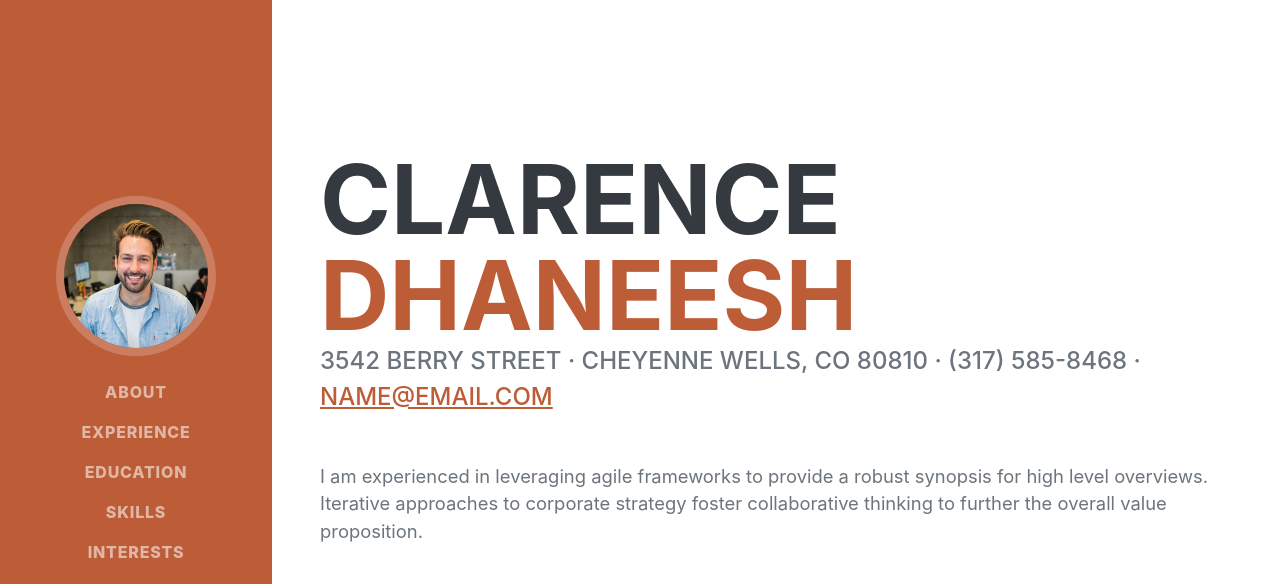
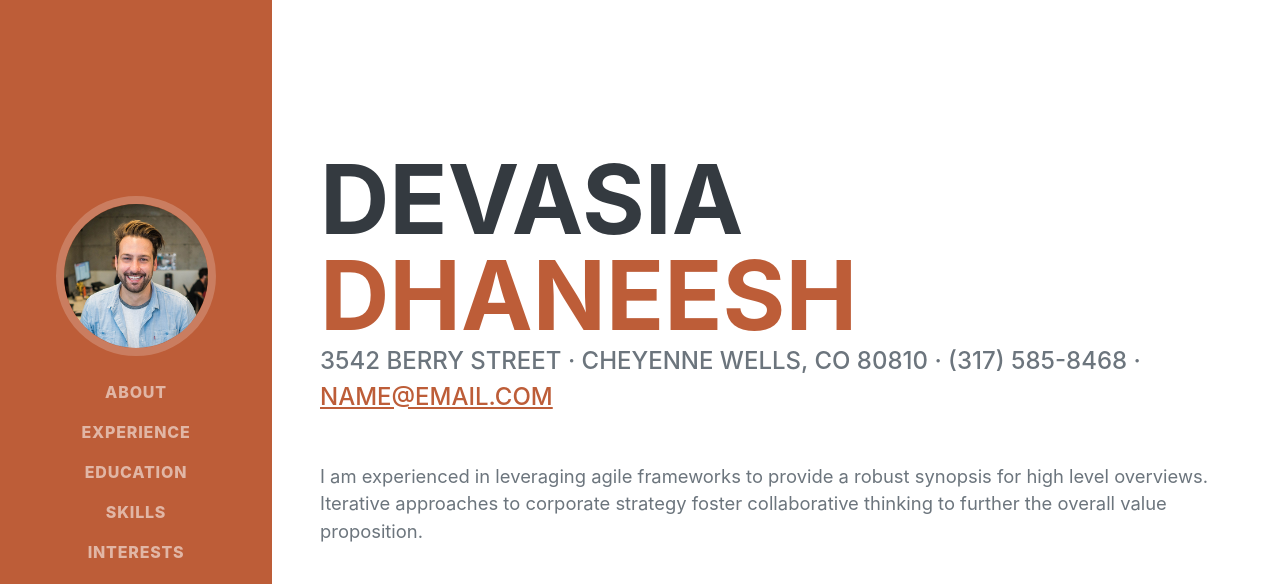
Before and after one commit to dhaneesh/poc-aws, a plain HTML site: page index.html in a window 1280 px wide. Shown: the top 584 px of the page. Drawn offline with nearby package versions, Linux system fonts and the light colour scheme; a web font is replaced by a local one.

Commit message:
Update index.html

```diff
--- a/index.html
+++ b/index.html
@@ -40,7 +40,7 @@
             <section class="resume-section" id="about">
                 <div class="resume-section-content">
                     <h1 class="mb-0">
-                        Clarence
+                        Devasia
                         <span class="text-primary">Dhaneesh</span>
                     </h1>
                     <div class="subheading mb-5">
```
